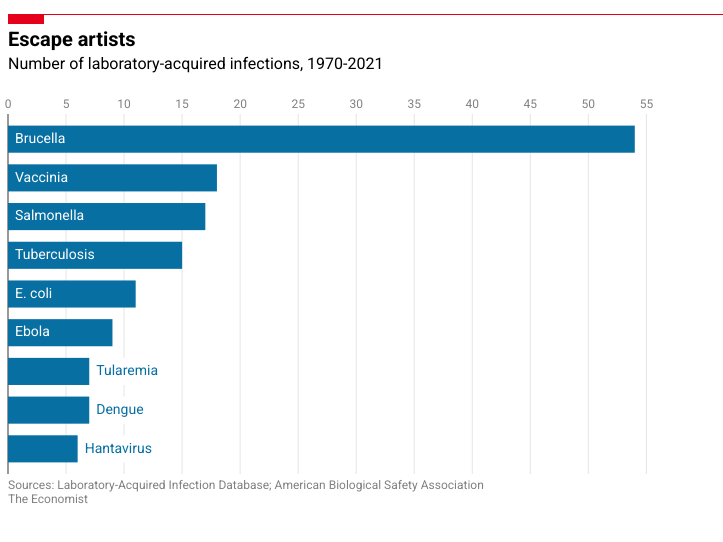
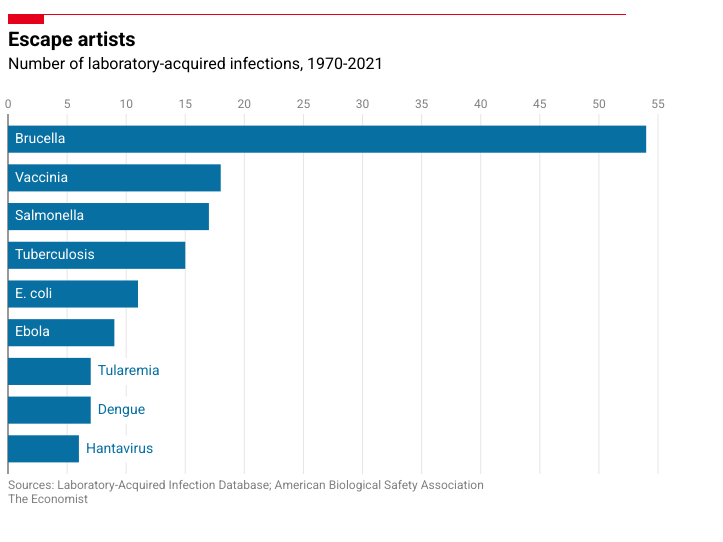
Before and after one commit to trekonom/economist-barchart, a React (Vite) app: page / in a window 1280 px wide. Shown: the top 542 px of the page, without its empty margins (0-723 px from the left). Built offline with nearby package versions, Linux system fonts and the light colour scheme.

Commit message:
Fix. Set header width based on svg width. Minor tweaks

```diff
--- a/src/EconomistBarChart.jsx
+++ b/src/EconomistBarChart.jsx
@@ -18,8 +18,11 @@ export default function EconomistBarChart({ data, width, height }) {
   const labelOffset = 7;
   const labelThreshold = 8;
   const maxValue = d3.max(data, (d) => d.count);
-  const maxValueGrid = Math.ceil(maxValue / 5) * 5 + 1;
-  const gridTicks = d3.range(0, maxValueGrid, 5);
+  const maxValueGrid = Math.ceil(maxValue / 5) * 5;
+  const gridTicks = d3.range(0, maxValueGrid + 1, 5);
+
+  console.log("maxValueGrid", maxValueGrid);
+  console.log("gridTicks", gridTicks);
 
   const xScale = d3.scaleLinear().domain([0, maxValueGrid]).range([0, width]);
 
@@ -30,7 +33,7 @@ export default function EconomistBarChart({ data, width, height }) {
     .padding(0.3);
 
   const header = (
-    <div className="header" style={{ width: "87.5%" }}>
+    <div className="header" style={{ width: 0.95 * width }}>
       <div className="headerLine" />
       <div className="headerBox" />
       <span className="title">Escape artists</span>
```
